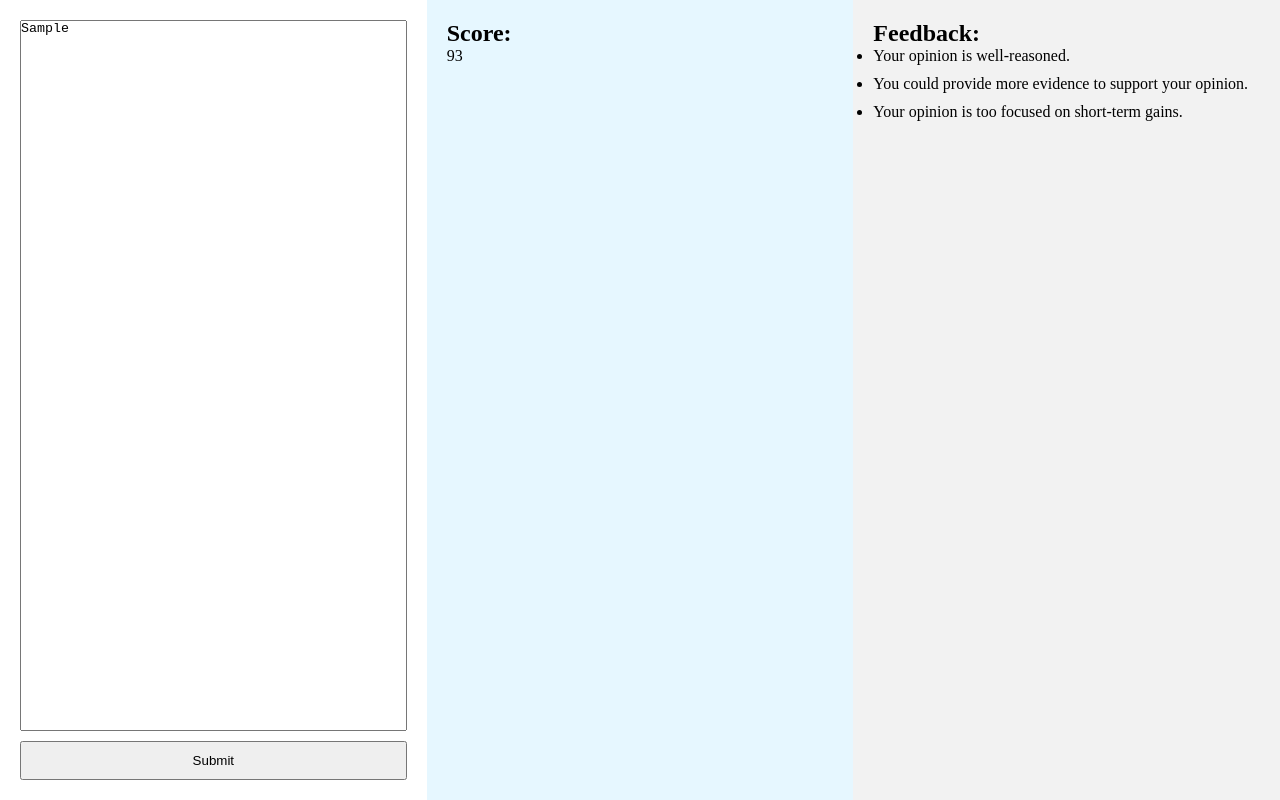
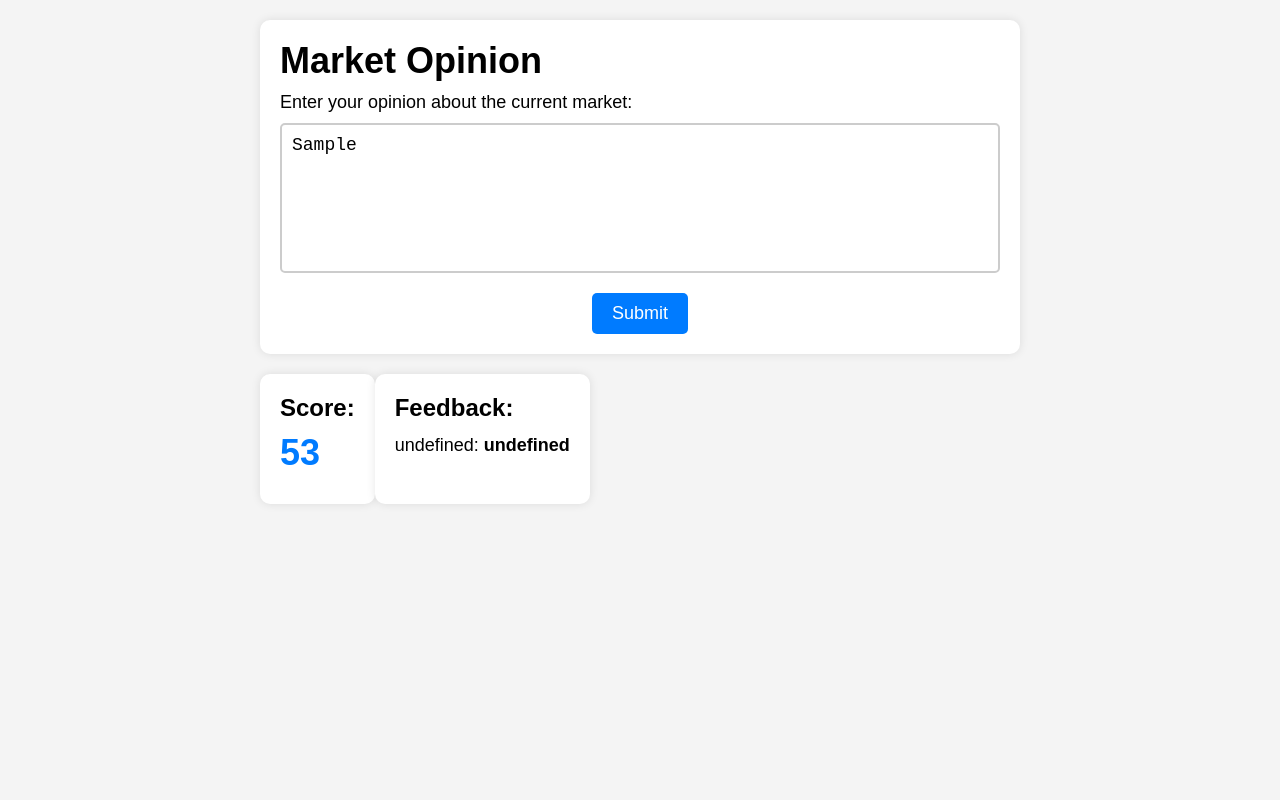
Before and after one commit to duckingod/invest360-demo, a plain HTML site: page index.html in a window 1280 px wide. Both pictures are taken after typing "Sample" into the empty fields and a click on the button "Submit". Drawn offline with Linux system fonts and the light colour scheme.

Commit message:
update design

```diff
--- a/app.js
+++ b/app.js
@@ -1,30 +1,36 @@
-const userInput = document.getElementById("user-input");
-const submitBtn = document.getElementById("submit-btn");
-const scorePanel = document.querySelector(".score-panel");
-const feedbackPanel = document.querySelector(".feedback-panel");
-const score = document.getElementById("score");
-const feedbackList = document.getElementById("feedback-list");
+const userInput = document.getElementById('user-input');
+const submitBtn = document.getElementById('submit-btn');
+const outputPanel = document.querySelector('.output-panel');
+const score = document.getElementById('score');
+const feedbackList = document.getElementById('feedback-list');
 
-submitBtn.addEventListener("click", function() {
-  if (userInput.value.trim() === "") {
-    alert("Please enter your opinion");
-    return;
+submitBtn.addEventListener('click', () => {
+  const userOpinion = userInput.value.trim();
+
+  if (userOpinion !== '') {
+    const analysisResult = analyzeOpinion(userOpinion);
+    score.textContent = analysisResult.score;
+    renderFeedback(analysisResult.feedback);
+    outputPanel.style.display = 'flex';
   }
+});
 
-  // simulate a score calculation
-  const randomScore = Math.floor(Math.random() * 100);
-  score.textContent = randomScore;
+function analyzeOpinion(opinion) {
+  const result = { score: 53, feedback: [
+    'some feedback'
+  ] };
 
-  // simulate a feedback list
-  const feedbackItems = [
-    "Your opinion is well-reasoned.",
-    "You could provide more evidence to support your opinion.",
-    "Your opinion is too focused on short-term gains.",
-  ];
+  // Add your analysis logic here
 
-  feedbackList.innerHTML = feedbackItems.map(item => `<li>${item}</li>`).join("");
+  return result;
+}
 
-  // slide in the score panel and feedback panel
-  scorePanel.style.display = "block";
-  feedbackPanel.style.display = "block";
-});
+function renderFeedback(feedback) {
+  feedbackList.innerHTML = '';
+
+  feedback.forEach(item => {
+    const li = document.createElement('li');
+    li.innerHTML = `${item.label}: <span>${item.text}</span>`;
+    feedbackList.appendChild(li);
+  });
+}
--- a/index.html
+++ b/index.html
@@ -1,14 +1,20 @@
+<!DOCTYPE html>
+<html>
+
 <head>
-  <title>My Website</title>
+  <title>Market Opinion</title>
   <link rel="stylesheet" href="style.css">
 </head>
 
 <body>
   <div class="container">
     <div class="input-panel">
-      <textarea id="user-input" placeholder="Enter your opinion"></textarea>
+      <h1>Market Opinion</h1>
+      <p>Enter your opinion about the current market:</p>
+      <textarea id="user-input" placeholder="Type your opinion here"></textarea>
       <button id="submit-btn">Submit</button>
     </div>
+    <div class="output-panel">
       <div class="score-panel">
         <h2>Score:</h2>
         <p id="score">--</p>
@@ -20,5 +26,9 @@
         </ul>
       </div>
     </div>
+  </div>
+
   <script src="app.js"></script>
 </body>
+
+</html>
--- a/style.css
+++ b/style.css
@@ -1,49 +1,120 @@
 * {
-  box-sizing: border-box;
   margin: 0;
   padding: 0;
+  box-sizing: border-box;
+}
+
+body {
+  font-family: Arial, sans-serif;
+  background-color: #f4f4f4;
 }
 
 .container {
-  display: flex;
-  justify-content: space-between;
-  width: 100%;
-  height: 100vh;
-  overflow-x: hidden;
+  max-width: 800px;
+  margin: 0 auto;
+  padding: 20px;
 }
 
 .input-panel {
-  flex: 1;
-  display: flex;
-  flex-direction: column;
+  background-color: #fff;
   padding: 20px;
+  box-shadow: 0 0 10px rgba(0, 0, 0, 0.1);
+  border-radius: 10px;
+}
+
+.input-panel h1 {
+  font-size: 36px;
+  margin-bottom: 10px;
+}
+
+.input-panel p {
+  font-size: 18px;
+  margin-bottom: 10px;
 }
 
 #user-input {
-  flex: 1;
-  margin-bottom: 10px;
+  display: block;
+  width: 100%;
+  height: 150px;
+  padding: 10px;
+  font-size: 18px;
+  border: 2px solid #ccc;
+  border-radius: 5px;
   resize: none;
 }
 
 #submit-btn {
-  padding: 10px;
+  display: block;
+  margin: 20px auto 0;
+  background-color: #007bff;
+  color: #fff;
+  font-size: 18px;
+  padding: 10px 20px;
+  border: none;
+  border-radius: 5px;
+  cursor: pointer;
+  transition: background-color 0.2s ease-in-out;
+}
+
+#submit-btn:hover {
+  background-color: #0069d9;
+}
+
+.output-panel {
+  margin-top: 20px;
+  display: none;
 }
 
 .score-panel,
 .feedback-panel {
-  flex: 1;
-  display: none;
+  background-color: #fff;
   padding: 20px;
+  box-shadow: 0 0 10px rgba(0, 0, 0, 0.1);
+  border-radius: 10px;
 }
 
-.score-panel {
-  background-color: #e6f7ff;
+.score-panel h2,
+.feedback-panel h2 {
+  font-size: 24px;
+  margin-bottom: 10px;
 }
 
-.feedback-panel {
-  background-color: #f2f2f2;
+#score {
+  font-size: 36px;
+  font-weight: bold;
+  color: #007bff;
+  margin-bottom: 10px;
 }
 
-.feedback-panel li {
+#feedback-list {
+  font-size: 18px;
+  line-height: 1.5;
+}
+
+#feedback-list li {
+  list-style: none;
   margin-bottom: 10px;
 }
+
+#feedback-list li span {
+  font-weight: bold;
+}
+
+@media screen and (max-width: 768px) {
+  .container {
+    padding: 10px;
+  }
+
+  .input-panel {
+    padding: 10px;
+  }
+
+  #user-input {
+    height: 100px;
+  }
+
+  .score-panel,
+  .feedback-panel {
+    padding: 10px;
+  }
+}
```
Lines whose indentation alone changed are shown as unchanged.
